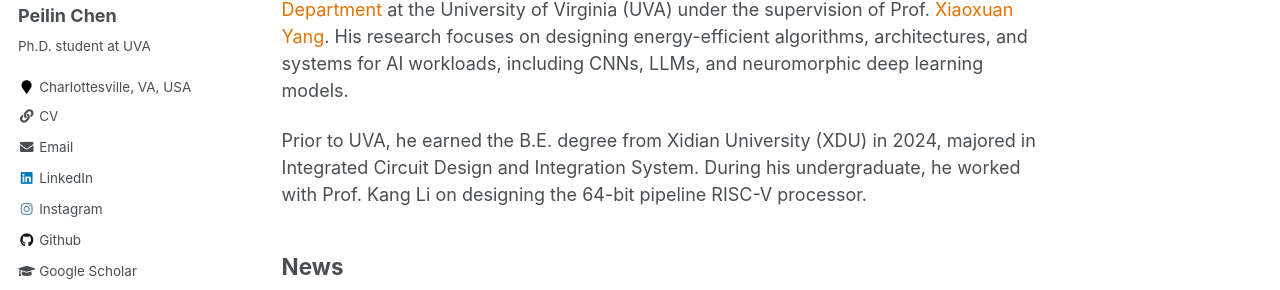
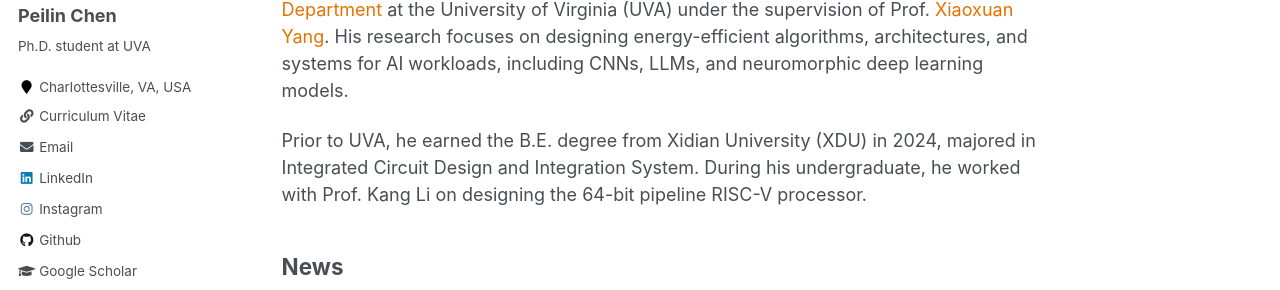
Before and after one commit to peilin-chen/peilin-chen.github.io, a Jekyll site: the page built from _pages/about.md, in a window 1280 px wide. Shown: the part 196-486 px from the top of the page. Built offline with Jekyll 4.4.1, drawn with Linux system fonts in a browser that asks for light colours; some web fonts are replaced.

Commit message:
Change 'CV' to 'Curriculum Vitae' in author profile

```diff
--- a/_includes/author-profile.html
+++ b/_includes/author-profile.html
@@ -29,7 +29,7 @@
         <li><i class="fa fa-fw fa-map-marker" aria-hidden="true"></i> {{ author.employer }}</li>
       {% endif %}
       {% if author.uri %}
-        <li><a href="{{ author.uri }}"><i class="fas fa-fw fa-link" aria-hidden="true"></i> CV</a></li>
+        <li><a href="{{ author.uri }}"><i class="fas fa-fw fa-link" aria-hidden="true"></i> Curriculum Vitae</a></li>
       {% endif %}
       {% if author.email %}
         <li><a href="mailto:{{ author.email }}"><i class="fas fa-fw fa-envelope" aria-hidden="true"></i> {{ site.data.ui-text[site.locale].email_label | default: "Email" }}</a></li>
```
